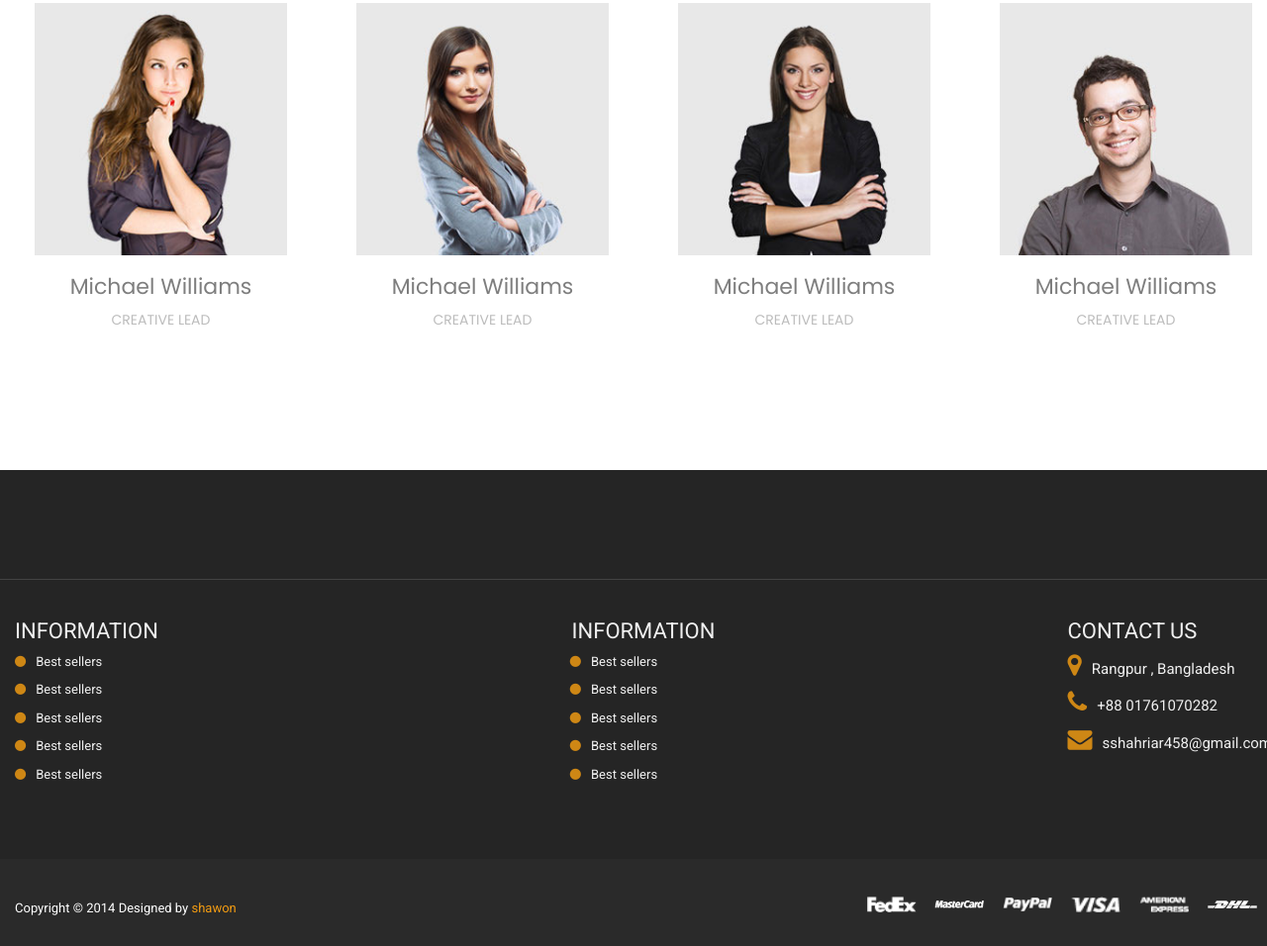
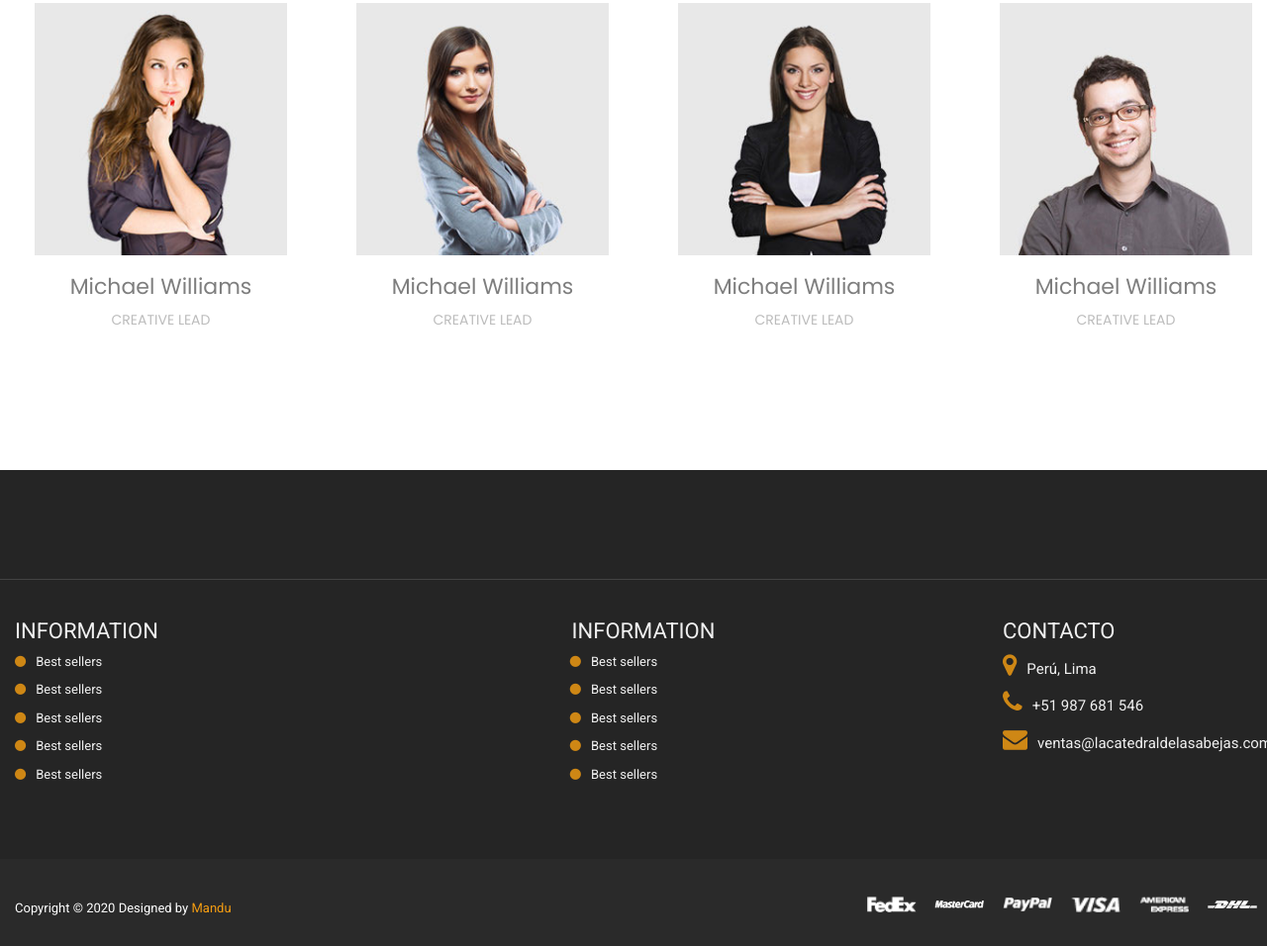
Before and after one commit to manduuu2294/La-catedral-de-las-abejas, a plain HTML site: page index.html in a window 1280 px wide. Shown: the part 2403-3359 px from the top of the page at 99% size. Drawn offline with nearby package versions, Linux system fonts and the light colour scheme.

Commit message:
Cambio de la infomacion del footer

```diff
--- a/index.html
+++ b/index.html
@@ -286,10 +286,10 @@ larised in the 1960s with the release of</p>
                 </div>
                 <div class="col-md-4">
                     <div class="footer-contact">
-                        <h2>CONTACT US</h2>
-                        <a href="#"><p><i class="fa fa-map-marker" aria-hidden="true"></i>Rangpur , Bangladesh</p></a>
-                        <a href="#"><p><i class="fa fa-phone" aria-hidden="true"></i>+88 01761070282</p></a>
-                        <a href="#"><p><i class="fa fa-envelope" aria-hidden="true"></i>sshahriar458@gmail.com</p></a>
+                        <h2>CONTACTO</h2>
+                        <a href="#"><p><i class="fa fa-map-marker" aria-hidden="true"></i>Perú, Lima</p></a>
+                        <a href="#"><p><i class="fa fa-phone" aria-hidden="true"></i>+51 987 681 546</p></a>
+                        <a href="#"><p><i class="fa fa-envelope" aria-hidden="true"></i>ventas@lacatedraldelasabejas.com</p></a>
                     </div>
                 </div>
             </div>
@@ -301,7 +301,7 @@ larised in the 1960s with the release of</p>
             <div class="row">
                 <div class="col-md-4">
                     <div class="copy_txt">
-                        <p>Copyright © 2014  Designed by <span>shawon</span></p>
+                        <p>Copyright © 2020  Designed by <span>Mandu</span></p>
                     </div>
                 </div>
                 <div class="col-md-8">
```
